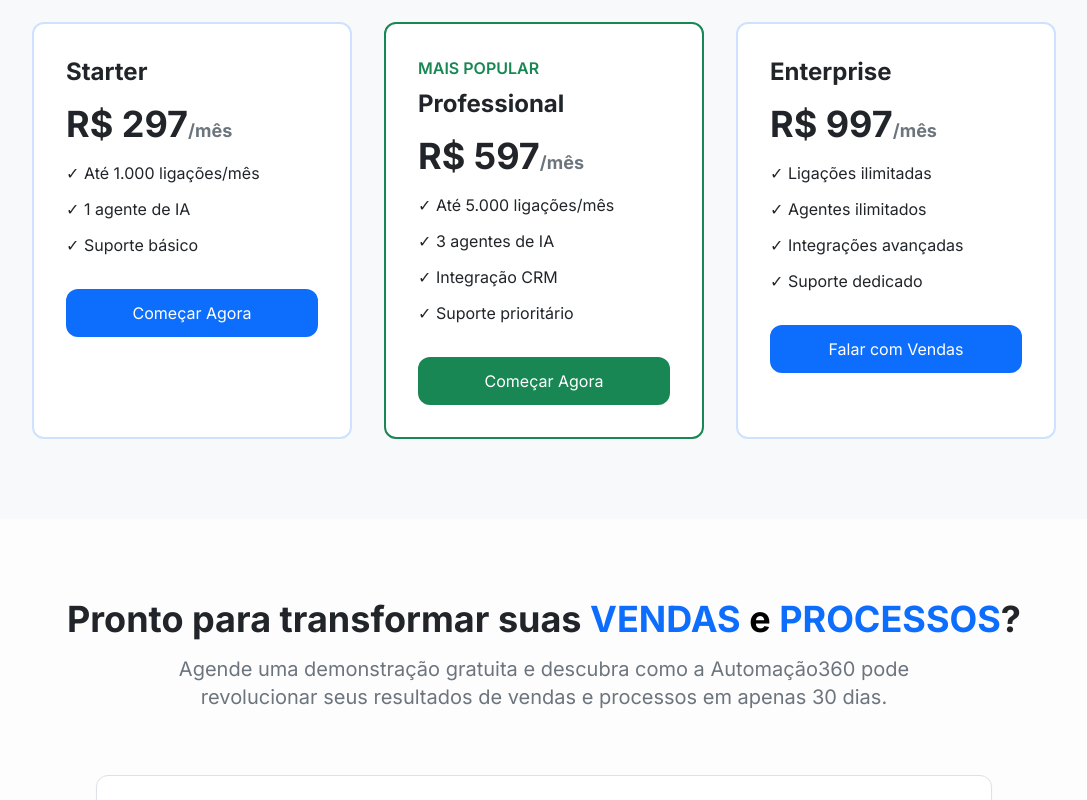
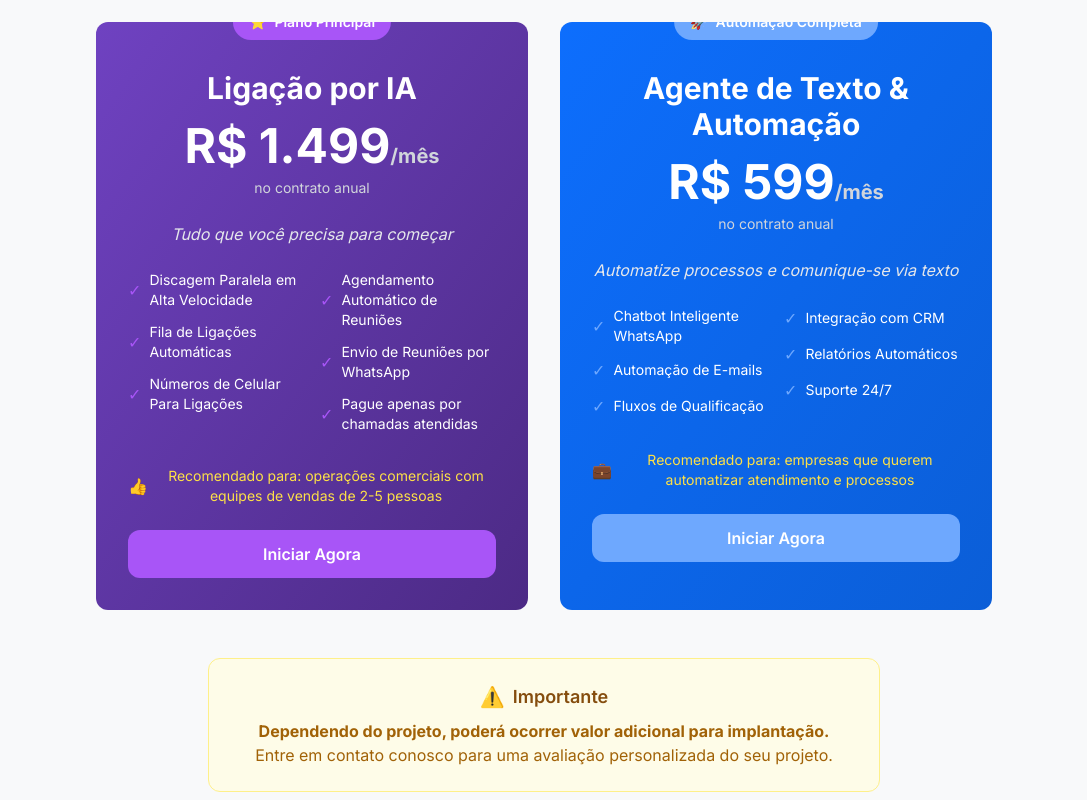
Before and after one commit to automacao360mariafav149/automacao360, a React (Vite) app: page / in a window 1280 px wide. Shown: the part 6720-7520 px from the top of the page, without its empty margins (96-1183 px from the left). Built offline with nearby package versions, Linux system fonts and the light colour scheme.

Commit message:
feat: Atualiza seção de preços com dois planos: Ligação por IA (R$ 1.499) e Agente de Texto (R$ 599)

```diff
--- a/src/components/Pricing.tsx
+++ b/src/components/Pricing.tsx
@@ -10,45 +10,136 @@ const Pricing = () => {
             Escolha o plano ideal para sua empresa e comece a revolucionar suas vendas hoje
           </p>
         </div>
-        <div className="grid md:grid-cols-3 gap-8 max-w-5xl mx-auto">
-          <div className="bg-card p-8 rounded-lg border-2 border-[#0d6efd]/20 hover:border-[#0d6efd]/40 transition-all duration-300">
-            <h3 className="text-2xl font-bold mb-4">Starter</h3>
-            <div className="text-4xl font-bold mb-4">R$ 297<span className="text-lg text-muted-foreground">/mês</span></div>
-            <ul className="space-y-3 mb-8">
-              <li>✓ Até 1.000 ligações/mês</li>
-              <li>✓ 1 agente de IA</li>
-              <li>✓ Suporte básico</li>
-            </ul>
-            <button className="w-full bg-primary text-primary-foreground py-3 rounded-lg hover:bg-primary/90 transition-colors">
-              Começar Agora
-            </button>
+
+        <div className="grid md:grid-cols-2 gap-8 max-w-4xl mx-auto mb-12">
+          {/* Plano 1: Ligação por IA */}
+          <div className="bg-gradient-to-br from-[#6f42c1] to-[#4c2a85] p-8 rounded-lg text-white relative overflow-hidden">
+            <div className="absolute top-0 left-1/2 transform -translate-x-1/2 -translate-y-1/2">
+              <div className="bg-[#a855f7] px-4 py-2 rounded-full text-sm font-semibold flex items-center gap-2">
+                <span>⭐</span>
+                <span>Plano Principal</span>
+              </div>
+            </div>
+
+            <div className="text-center mt-4">
+              <h3 className="text-3xl font-bold mb-4">Ligação por IA</h3>
+              <div className="text-5xl font-bold mb-2">R$ 1.499<span className="text-xl text-gray-300">/mês</span></div>
+              <p className="text-gray-300 text-sm mb-6">no contrato anual</p>
+
+              <p className="text-gray-200 italic mb-6">Tudo que você precisa para começar</p>
+
+              <div className="grid grid-cols-2 gap-4 mb-8 text-left">
+                <div className="space-y-3">
+                  <div className="flex items-center gap-2">
+                    <span className="text-[#a855f7]">✓</span>
+                    <span className="text-sm">Discagem Paralela em Alta Velocidade</span>
+                  </div>
+                  <div className="flex items-center gap-2">
+                    <span className="text-[#a855f7]">✓</span>
+                    <span className="text-sm">Fila de Ligações Automáticas</span>
+                  </div>
+                  <div className="flex items-center gap-2">
+                    <span className="text-[#a855f7]">✓</span>
+                    <span className="text-sm">Números de Celular Para Ligações</span>
+                  </div>
+                </div>
+                <div className="space-y-3">
+                  <div className="flex items-center gap-2">
+                    <span className="text-[#a855f7]">✓</span>
+                    <span className="text-sm">Agendamento Automático de Reuniões</span>
+                  </div>
+                  <div className="flex items-center gap-2">
+                    <span className="text-[#a855f7]">✓</span>
+                    <span className="text-sm">Envio de Reuniões por WhatsApp</span>
+                  </div>
+                  <div className="flex items-center gap-2">
+                    <span className="text-[#a855f7]">✓</span>
+                    <span className="text-sm">Pague apenas por chamadas atendidas</span>
+                  </div>
+                </div>
+              </div>
+
+              <div className="flex items-center gap-2 mb-6 text-yellow-300">
+                <span>👍</span>
+                <span className="text-sm">Recomendado para: operações comerciais com equipes de vendas de 2-5 pessoas</span>
+              </div>
+
+              <button className="w-full bg-[#a855f7] hover:bg-[#9333ea] text-white py-3 rounded-lg font-semibold transition-colors">
+                Iniciar Agora
+              </button>
+            </div>
           </div>
-          <div className="bg-card p-8 rounded-lg border-2 border-[#198754] hover:border-[#198754]/60 transition-all duration-300">
-            <div className="text-[#198754] font-semibold mb-2">MAIS POPULAR</div>
-            <h3 className="text-2xl font-bold mb-4">Professional</h3>
-            <div className="text-4xl font-bold mb-4">R$ 597<span className="text-lg text-muted-foreground">/mês</span></div>
-            <ul className="space-y-3 mb-8">
-              <li>✓ Até 5.000 ligações/mês</li>
-              <li>✓ 3 agentes de IA</li>
-              <li>✓ Integração CRM</li>
-              <li>✓ Suporte prioritário</li>
-            </ul>
-            <button className="w-full bg-[#198754] text-white py-3 rounded-lg hover:bg-[#198754]/90 transition-colors">
-              Começar Agora
-            </button>
+
+          {/* Plano 2: Agente de Texto e Automação */}
+          <div className="bg-gradient-to-br from-[#0d6efd] to-[#0b5ed7] p-8 rounded-lg text-white relative overflow-hidden">
+            <div className="absolute top-0 left-1/2 transform -translate-x-1/2 -translate-y-1/2">
+              <div className="bg-[#6ea8fe] px-4 py-2 rounded-full text-sm font-semibold flex items-center gap-2">
+                <span>🚀</span>
+                <span>Automação Completa</span>
+              </div>
+            </div>
+
+            <div className="text-center mt-4">
+              <h3 className="text-3xl font-bold mb-4">Agente de Texto & Automação</h3>
+              <div className="text-5xl font-bold mb-2">R$ 599<span className="text-xl text-gray-300">/mês</span></div>
+              <p className="text-gray-300 text-sm mb-6">no contrato anual</p>
+
+              <p className="text-gray-200 italic mb-6">Automatize processos e comunique-se via texto</p>
+
+              <div className="grid grid-cols-2 gap-4 mb-8 text-left">
+                <div className="space-y-3">
+                  <div className="flex items-center gap-2">
+                    <span className="text-[#6ea8fe]">✓</span>
+                    <span className="text-sm">Chatbot Inteligente WhatsApp</span>
+                  </div>
+                  <div className="flex items-center gap-2">
+                    <span className="text-[#6ea8fe]">✓</span>
+                    <span className="text-sm">Automação de E-mails</span>
+                  </div>
+                  <div className="flex items-center gap-2">
+                    <span className="text-[#6ea8fe]">✓</span>
+                    <span className="text-sm">Fluxos de Qualificação</span>
+                  </div>
+                </div>
+                <div className="space-y-3">
+                  <div className="flex items-center gap-2">
+                    <span className="text-[#6ea8fe]">✓</span>
+                    <span className="text-sm">Integração com CRM</span>
+                  </div>
+                  <div className="flex items-center gap-2">
+                    <span className="text-[#6ea8fe]">✓</span>
+                    <span className="text-sm">Relatórios Automáticos</span>
+                  </div>
+                  <div className="flex items-center gap-2">
+                    <span className="text-[#6ea8fe]">✓</span>
+                    <span className="text-sm">Suporte 24/7</span>
+                  </div>
+                </div>
+              </div>
+
+              <div className="flex items-center gap-2 mb-6 text-yellow-300">
+                <span>💼</span>
+                <span className="text-sm">Recomendado para: empresas que querem automatizar atendimento e processos</span>
+              </div>
+
+              <button className="w-full bg-[#6ea8fe] hover:bg-[#3b82f6] text-white py-3 rounded-lg font-semibold transition-colors">
+                Iniciar Agora
+              </button>
+            </div>
           </div>
-          <div className="bg-card p-8 rounded-lg border-2 border-[#0d6efd]/20 hover:border-[#0d6efd]/40 transition-all duration-300">
-            <h3 className="text-2xl font-bold mb-4">Enterprise</h3>
-            <div className="text-4xl font-bold mb-4">R$ 997<span className="text-lg text-muted-foreground">/mês</span></div>
-            <ul className="space-y-3 mb-8">
-              <li>✓ Ligações ilimitadas</li>
-              <li>✓ Agentes ilimitados</li>
-              <li>✓ Integrações avançadas</li>
-              <li>✓ Suporte dedicado</li>
-            </ul>
-            <button className="w-full bg-primary text-primary-foreground py-3 rounded-lg hover:bg-primary/90 transition-colors">
-              Falar com Vendas
-            </button>
+        </div>
+
+        {/* Observação sobre implantação */}
+        <div className="text-center">
+          <div className="bg-yellow-50 border border-yellow-200 rounded-lg p-6 max-w-2xl mx-auto">
+            <div className="flex items-center justify-center gap-2 mb-2">
+              <span className="text-yellow-600 text-xl">⚠️</span>
+              <h3 className="text-lg font-semibold text-yellow-800">Importante</h3>
+            </div>
+            <p className="text-yellow-700">
+              <strong>Dependendo do projeto, poderá ocorrer valor adicional para implantação.</strong><br/>
+              Entre em contato conosco para uma avaliação personalizada do seu projeto.
+            </p>
           </div>
         </div>
       </div>
```
